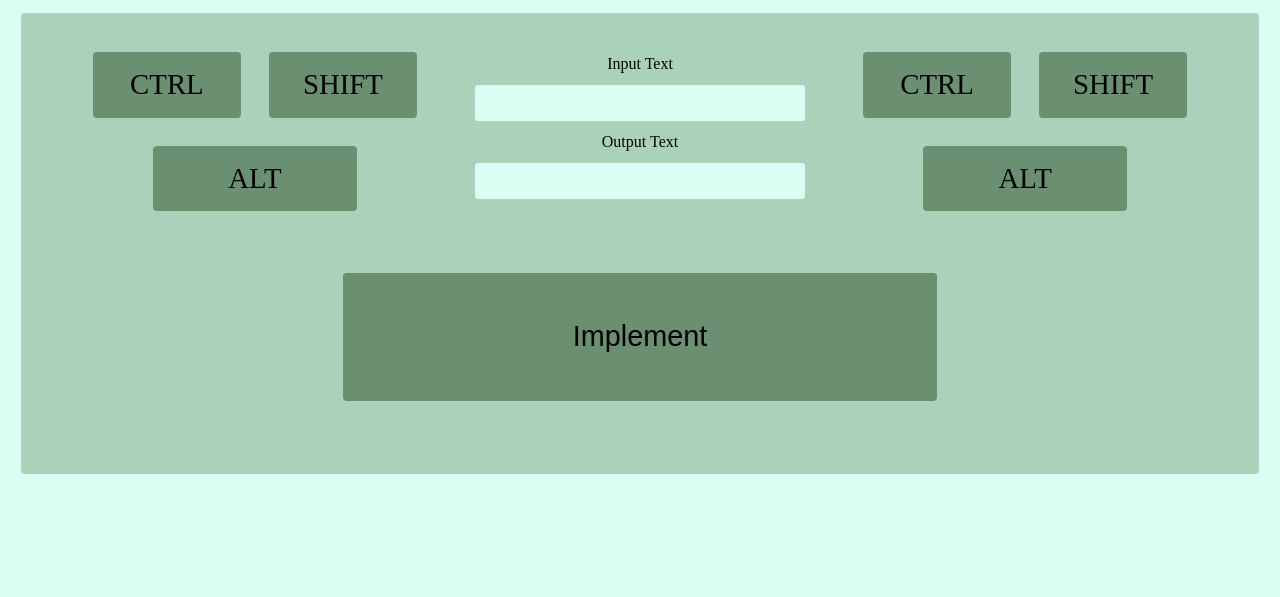
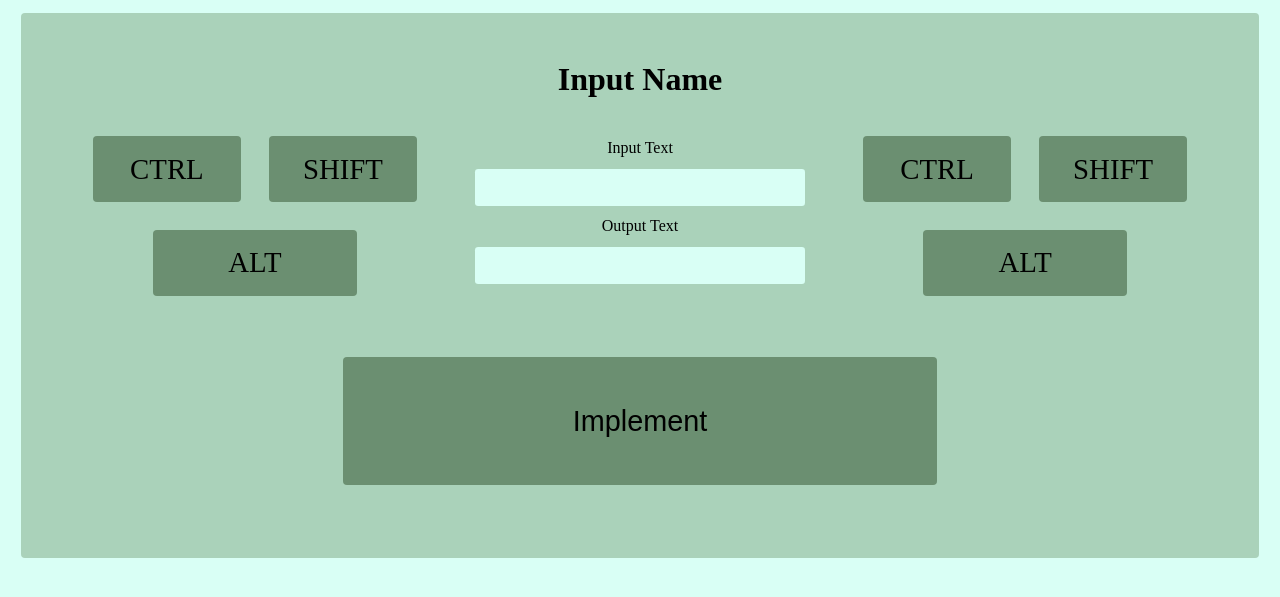
Before and after one commit to quiluh/Combo-Creator, a Flask app: template templates/test.html in a window 1280 px wide. Shown: the top 597 px of the page. Run offline with Flask 3, Linux system fonts and the light colour scheme; the template is opened without the code that fills it, so the values that code supplies are empty.

Commit message:
added combo name

```diff
--- a/templates/test.html
+++ b/templates/test.html
@@ -8,6 +8,9 @@
 </head>
 <body>
     <div class="comboContainer">
+        <div class="comboName textCenter">
+            <h1>Input Name</h1>
+        </div>
         <div class="row">
             <div class="col">
                 <div class="row">
```
